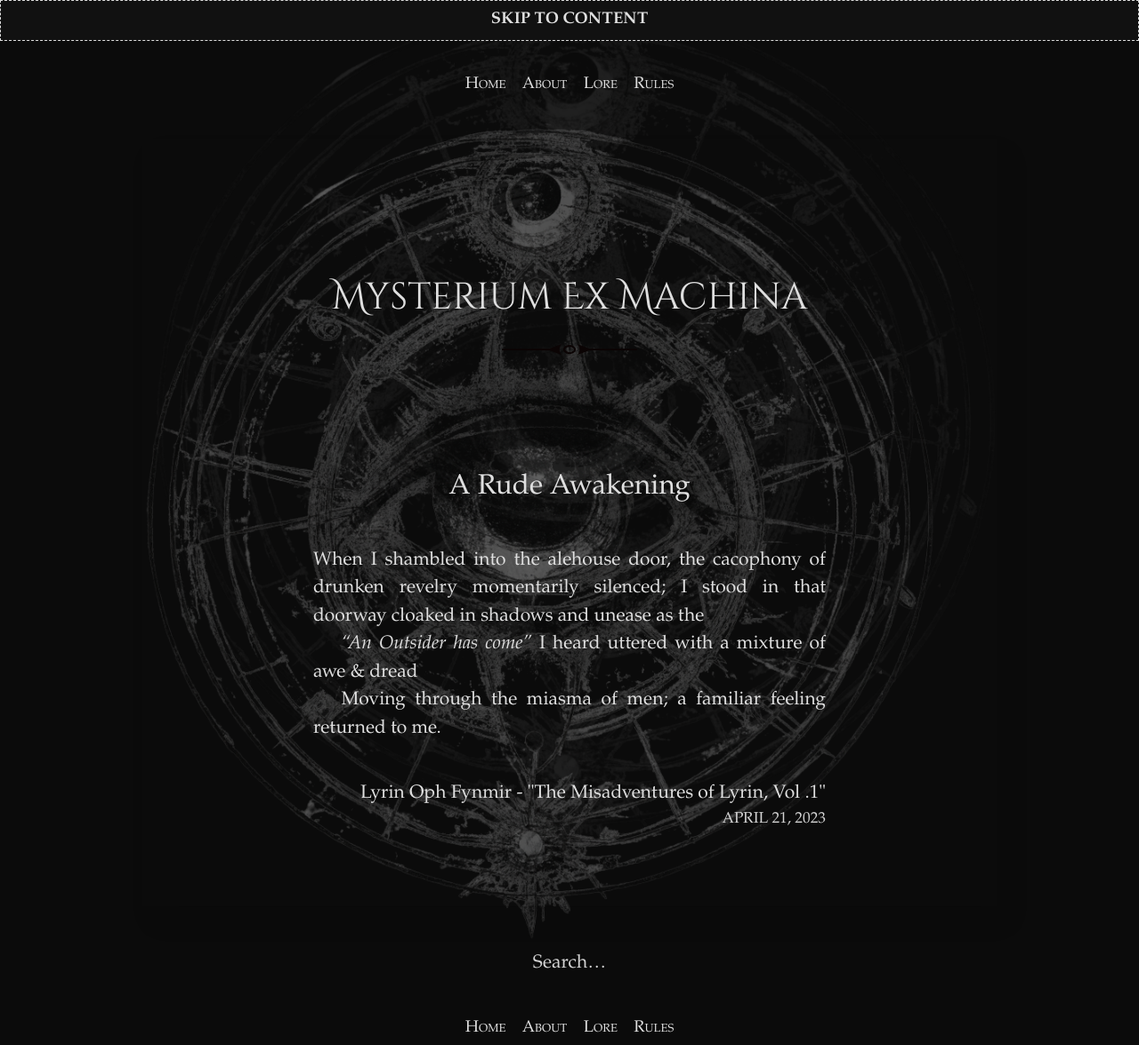
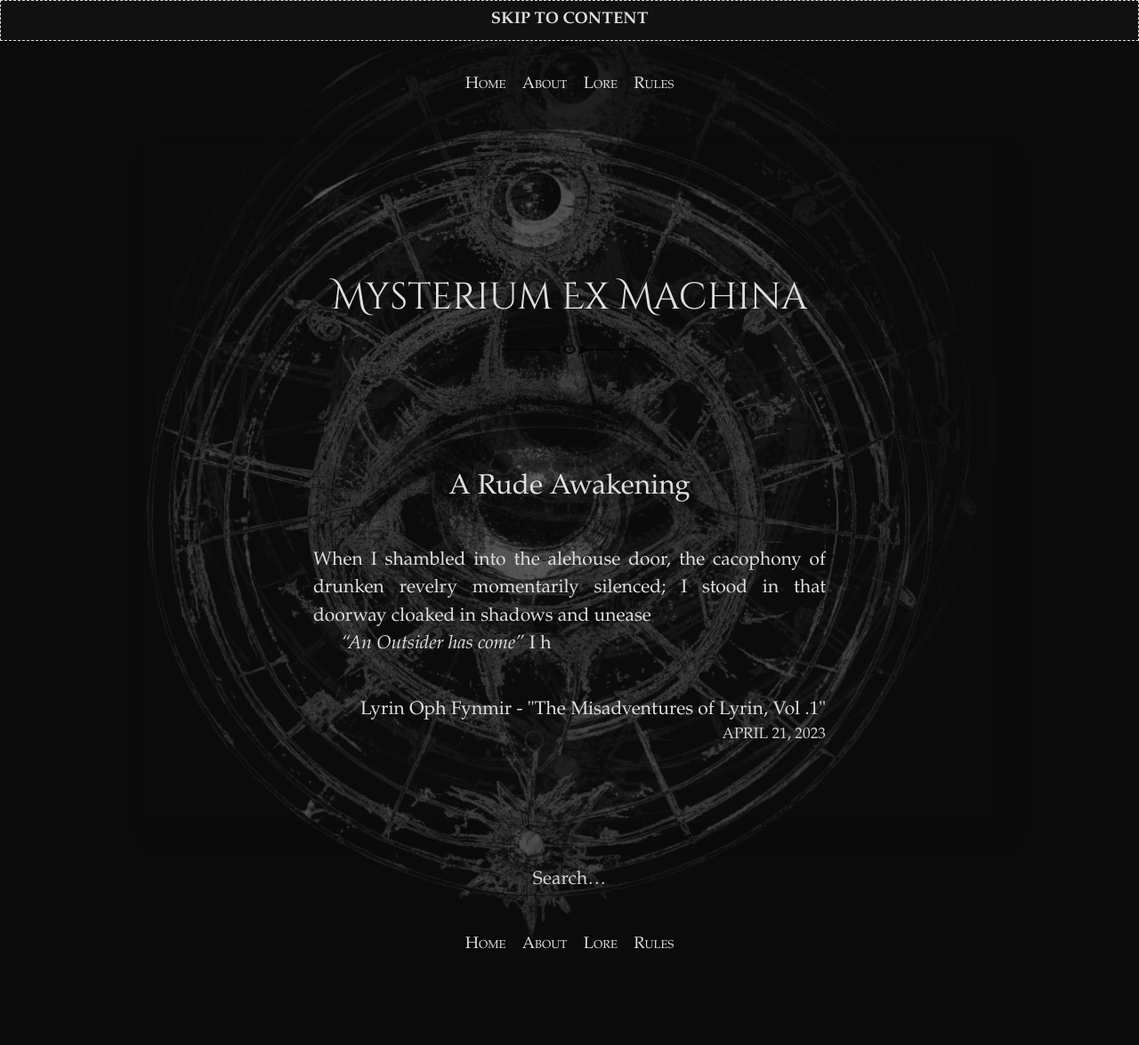
Before and after one commit to 7thSinScribe/ThePeculiarium, a Jekyll site: the page built from _posts/2023-04-21-mysterium.md, in a window 1280 px wide. Shown: the whole page at 89% size. Built offline with Jekyll 4.4.1, drawn with Linux system fonts in a browser that asks for light colours; after the commit the page ends 1081 px from its top, so only the background shows below that.

Commit message:
Update 2023-04-21-mysterium.md

```diff
--- a/_posts/2023-04-21-mysterium.md
+++ b/_posts/2023-04-21-mysterium.md
@@ -6,8 +6,6 @@ categories: Short Story, Lyrin
 ---
 
 ### A Rude Awakening
-When I shambled into the alehouse door, the cacophony of drunken revelry momentarily silenced; I stood in that doorway cloaked in shadows and unease as the
+When I shambled into the alehouse door, the cacophony of drunken revelry momentarily silenced; I stood in that doorway cloaked in shadows and unease
 
-*"An Outsider has come"* I heard uttered with a mixture of awe & dread
-
-Moving through the miasma of men; a familiar feeling returned to me.
+*"An Outsider has come"* I h
```
